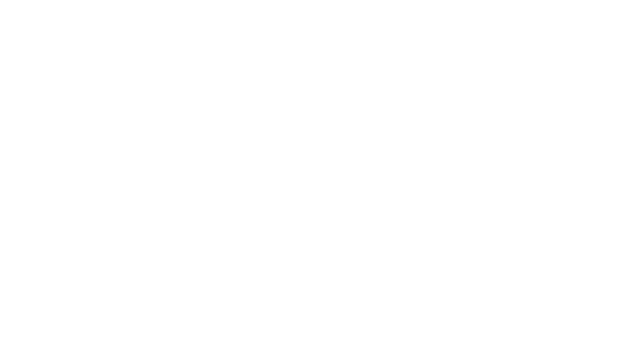
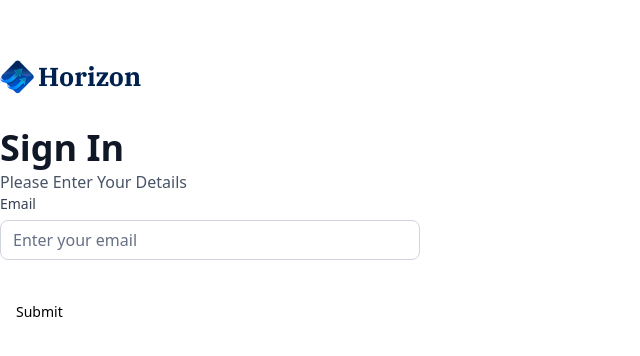
Before and after one commit to rtom03/fintech, a Next.js app: page /sign-in in a window 1280 px wide. Shown: the part 220-576 px from the top of the page, without its empty margins (0-640 px from the left). Built offline with nearby package versions, Linux system fonts and the light colour scheme.

Commit message:
work on Sign-in

```diff
--- a/app/(auth)/layout.tsx
+++ b/app/(auth)/layout.tsx
@@ -5,7 +5,7 @@
   }>) {
     return (
      <main>
-
+      {children}
      </main>
     );
   }
--- a/app/(auth)/sign-in/page.tsx
+++ b/app/(auth)/sign-in/page.tsx
@@ -1,11 +1,12 @@
+import AuthForm from '@/components/AuthForm'
 import React from 'react'
 
 const SignIn = () => {
   return (
-    <div>
-
-    </div>
+    <section className='auth-form'>
+      <header className='flex flex-col gap-5 md:gap-8'/>
+      <AuthForm type="sign-in"/>
+    </section>
   )
 }
-
-export default SignIn
+export default SignIn;
--- a/app/(auth)/sign-up/page.tsx
+++ b/app/(auth)/sign-up/page.tsx
@@ -1,9 +1,10 @@
+'use client'
 import React from 'react'
 
 const SignUp = () => {
   return (
     <div>
-
+      <p style={{color:'black'}}>signUp</p>
     </div>
   )
 }
--- /dev/null
+++ b/components/AuthForm.tsx
@@ -0,0 +1,113 @@
+'use client'
+import Image from 'next/image'
+import Link from 'next/link'
+import React, { useState } from 'react'
+import { z } from "zod"
+import { zodResolver } from "@hookform/resolvers/zod"
+import { useForm } from "react-hook-form"
+import { Button } from "@/components/ui/button"
+import {
+        Form,
+        FormControl,
+        FormDescription,
+        FormField,
+        FormItem,
+        FormLabel,
+        FormMessage,
+} from "@/components/ui/form"
+import { Input } from "@/components/ui/input"
+import { fields } from '@hookform/resolvers/typebox/src/__tests__/__fixtures__/data.js'
+
+
+
+const formSchema = z.object({
+  email: z.string().email(),
+})
+
+
+
+const AuthForm = ({ type }:{ type:string }) => {
+    const [user,setUser] = useState(null);
+
+    const form = useForm<z.infer<typeof formSchema>>({
+      resolver: zodResolver(formSchema),
+      defaultValues: {
+        email: "",
+      },
+
+    })
+
+    // 2. Define a submit handler.
+    function onSubmit(values: z.infer<typeof formSchema>) {
+      // Do something with the form values.
+      // ✅ This will be type-safe and validated.
+      console.log(values)
+    }
+
+
+  return (
+    <section className=''>
+      <header className='flex flex-col gap-5 md:gap-8'>
+      <Link href='/' className='cursor-pointer flex item-center gap-1'>
+              <Image
+              src="/icons/logo.svg"
+              width={34}
+              height={34}
+              alt="Horizon logo"/>
+              <h1 className='text-26 font-ibm-plex-serif
+              font-bold text-black-1'>Horizon</h1>
+      </Link>
+      <div className='flex flex-col gap-1 md:gap-3'>
+          <h1 className='text-24 lg:text-36 font-semibold text-gray-900'>
+              {user
+              ?'Link Account'
+              : type === 'sign-in'
+              ? "Sign In"
+              : "Sign Up"}
+              <p className='text-16 font-normal text-gray-600'>
+              {user
+              ? 'Link Your Account To Get Stated'
+              : 'Please Enter Your Details'}
+              </p>
+          </h1>
+      </div>
+      </header>
+      {user? (
+        <div className='flex flex-col gap-4'>
+
+        </div>
+      ):(
+        <>
+        <Form {...form}>
+          <form onSubmit={form.handleSubmit(onSubmit)} className="space-y-8">
+            <FormField
+              control={form.control}
+              name="email"
+              render={({ field }) => (
+                <div className='form-item'>
+                  <FormLabel className='form-label'>
+                    Email
+                  </FormLabel>
+                  <div className='flex w-full flex-col'>
+                     <FormControl>
+                      <Input
+                      placeholder='Enter your email'
+                      className='input-class'
+                      {...field}
+                      />
+                     </FormControl>
+                     <FormMessage className='form-message mt-2'></FormMessage>
+                  </div>
+                </div>
+              )}
+            />
+            <Button type="submit">Submit</Button>
+          </form>
+      </Form>
+       </>
+      )}
+    </section >
+  )
+}
+
+export default AuthForm
--- a/components/BankCard.tsx
+++ b/components/BankCard.tsx
@@ -31,7 +31,7 @@
               <p className='text-14 font-semibold tracking-[1.1px] text-white'>
               ●●●● ●●●● ●●●●
               </p>
-       <span className='text-16'>1234</span>
+       <span className='text-14 text-white'>1234</span>
               </div>
         </article>
         </div>
@@ -40,18 +40,21 @@
            src="/icons/Paypass.svg"
            width={20}
            height={24}
-           alt="pay"/>
+           alt="pay"
+           className='mr-3'
+           />
            <Image
            src="/icons/mastercard.svg"
-           width={45}
+           width={35}
            height={32}
            alt="mastercard"
+           className='ml-5'
            />
         </div>
         <Image
         src="/icons/lines.png"
-        width={20}
-        height={15}
+        width={10}
+        height={5}
         alt="lines"
         />
 
--- /dev/null
+++ b/components/ui/form.tsx
@@ -0,0 +1,176 @@
+import * as React from "react"
+import * as LabelPrimitive from "@radix-ui/react-label"
+import { Slot } from "@radix-ui/react-slot"
+import {
+  Controller,
+  ControllerProps,
+  FieldPath,
+  FieldValues,
+  FormProvider,
+  useFormContext,
+} from "react-hook-form"
+
+import { cn } from "@/lib/utils"
+import { Label } from "@/components/ui/label"
+
+const Form = FormProvider
+
+type FormFieldContextValue<
+  TFieldValues extends FieldValues = FieldValues,
+  TName extends FieldPath<TFieldValues> = FieldPath<TFieldValues>
+> = {
+  name: TName
+}
+
+const FormFieldContext = React.createContext<FormFieldContextValue>(
+  {} as FormFieldContextValue
+)
+
+const FormField = <
+  TFieldValues extends FieldValues = FieldValues,
+  TName extends FieldPath<TFieldValues> = FieldPath<TFieldValues>
+>({
+  ...props
+}: ControllerProps<TFieldValues, TName>) => {
+  return (
+    <FormFieldContext.Provider value={{ name: props.name }}>
+      <Controller {...props} />
+    </FormFieldContext.Provider>
+  )
+}
+
+const useFormField = () => {
+  const fieldContext = React.useContext(FormFieldContext)
+  const itemContext = React.useContext(FormItemContext)
+  const { getFieldState, formState } = useFormContext()
+
+  const fieldState = getFieldState(fieldContext.name, formState)
+
+  if (!fieldContext) {
+    throw new Error("useFormField should be used within <FormField>")
+  }
+
+  const { id } = itemContext
+
+  return {
+    id,
+    name: fieldContext.name,
+    formItemId: `${id}-form-item`,
+    formDescriptionId: `${id}-form-item-description`,
+    formMessageId: `${id}-form-item-message`,
+    ...fieldState,
+  }
+}
+
+type FormItemContextValue = {
+  id: string
+}
+
+const FormItemContext = React.createContext<FormItemContextValue>(
+  {} as FormItemContextValue
+)
+
+const FormItem = React.forwardRef<
+  HTMLDivElement,
+  React.HTMLAttributes<HTMLDivElement>
+>(({ className, ...props }, ref) => {
+  const id = React.useId()
+
+  return (
+    <FormItemContext.Provider value={{ id }}>
+      <div ref={ref} className={cn("space-y-2", className)} {...props} />
+    </FormItemContext.Provider>
+  )
+})
+FormItem.displayName = "FormItem"
+
+const FormLabel = React.forwardRef<
+  React.ElementRef<typeof LabelPrimitive.Root>,
+  React.ComponentPropsWithoutRef<typeof LabelPrimitive.Root>
+>(({ className, ...props }, ref) => {
+  const { error, formItemId } = useFormField()
+
+  return (
+    <Label
+      ref={ref}
+      className={cn(error && "text-destructive", className)}
+      htmlFor={formItemId}
+      {...props}
+    />
+  )
+})
+FormLabel.displayName = "FormLabel"
+
+const FormControl = React.forwardRef<
+  React.ElementRef<typeof Slot>,
+  React.ComponentPropsWithoutRef<typeof Slot>
+>(({ ...props }, ref) => {
+  const { error, formItemId, formDescriptionId, formMessageId } = useFormField()
+
+  return (
+    <Slot
+      ref={ref}
+      id={formItemId}
+      aria-describedby={
+        !error
+          ? `${formDescriptionId}`
+          : `${formDescriptionId} ${formMessageId}`
+      }
+      aria-invalid={!!error}
+      {...props}
+    />
+  )
+})
+FormControl.displayName = "FormControl"
+
+const FormDescription = React.forwardRef<
+  HTMLParagraphElement,
+  React.HTMLAttributes<HTMLParagraphElement>
+>(({ className, ...props }, ref) => {
+  const { formDescriptionId } = useFormField()
+
+  return (
+    <p
+      ref={ref}
+      id={formDescriptionId}
+      className={cn("text-sm text-muted-foreground", className)}
+      {...props}
+    />
+  )
+})
+FormDescription.displayName = "FormDescription"
+
+const FormMessage = React.forwardRef<
+  HTMLParagraphElement,
+  React.HTMLAttributes<HTMLParagraphElement>
+>(({ className, children, ...props }, ref) => {
+  const { error, formMessageId } = useFormField()
+  const body = error ? String(error?.message) : children
+
+  if (!body) {
+    return null
+  }
+
+  return (
+    <p
+      ref={ref}
+      id={formMessageId}
+      className={cn("text-sm font-medium text-destructive", className)}
+      {...props}
+    >
+      {body}
+    </p>
+  )
+})
+FormMessage.displayName = "FormMessage"
+
+export {
+  useFormField,
+  Form,
+  FormItem,
+  FormLabel,
+  FormControl,
+  FormDescription,
+  FormMessage,
+  FormField,
+}
--- /dev/null
+++ b/components/ui/input.tsx
@@ -0,0 +1,25 @@
+import * as React from "react"
+
+import { cn } from "@/lib/utils"
+
+export interface InputProps
+  extends React.InputHTMLAttributes<HTMLInputElement> {}
+
+const Input = React.forwardRef<HTMLInputElement, InputProps>(
+  ({ className, type, ...props }, ref) => {
+    return (
+      <input
+        type={type}
+        className={cn(
+          "flex h-10 w-full rounded-md border border-input bg-background px-3 py-2 text-sm ring-offset-background file:border-0 file:bg-transparent file:text-sm file:font-medium placeholder:text-muted-foreground focus-visible:outline-none focus-visible:ring-2 focus-visible:ring-ring focus-visible:ring-offset-2 disabled:cursor-not-allowed disabled:opacity-50",
+          className
+        )}
+        ref={ref}
+        {...props}
+      />
+    )
+  }
+)
+Input.displayName = "Input"
+
+export { Input }
--- /dev/null
+++ b/components/ui/label.tsx
@@ -0,0 +1,26 @@
+"use client"
+
+import * as React from "react"
+import * as LabelPrimitive from "@radix-ui/react-label"
+import { cva, type VariantProps } from "class-variance-authority"
+
+import { cn } from "@/lib/utils"
+
+const labelVariants = cva(
+  "text-sm font-medium leading-none peer-disabled:cursor-not-allowed peer-disabled:opacity-70"
+)
+
+const Label = React.forwardRef<
+  React.ElementRef<typeof LabelPrimitive.Root>,
+  React.ComponentPropsWithoutRef<typeof LabelPrimitive.Root> &
+    VariantProps<typeof labelVariants>
+>(({ className, ...props }, ref) => (
+  <LabelPrimitive.Root
+    ref={ref}
+    className={cn(labelVariants(), className)}
+    {...props}
+  />
+))
+Label.displayName = LabelPrimitive.Root.displayName
+
+export { Label }
--- a/package.json
+++ b/package.json
@@ -9,7 +9,9 @@
     "lint": "next lint"
   },
   "dependencies": {
+    "@hookform/resolvers": "^3.4.2",
     "@radix-ui/react-dialog": "^1.0.5",
+    "@radix-ui/react-label": "^2.0.2",
     "@radix-ui/react-slot": "^1.0.2",
     "chart.js": "^4.4.3",
     "class-variance-authority": "^0.7.0",
@@ -21,8 +23,10 @@
     "react-chartjs-2": "^5.2.0",
     "react-countup": "^6.5.3",
     "react-dom": "^18.3.1",
+    "react-hook-form": "^7.51.5",
     "tailwind-merge": "^2.3.0",
-    "tailwindcss-animate": "^1.0.7"
+    "tailwindcss-animate": "^1.0.7",
+    "zod": "^3.23.8"
   },
   "devDependencies": {
     "@types/node": "^20",
```
Also changed, not shown: 1 other file (tests, documents, lock files or other folders).
